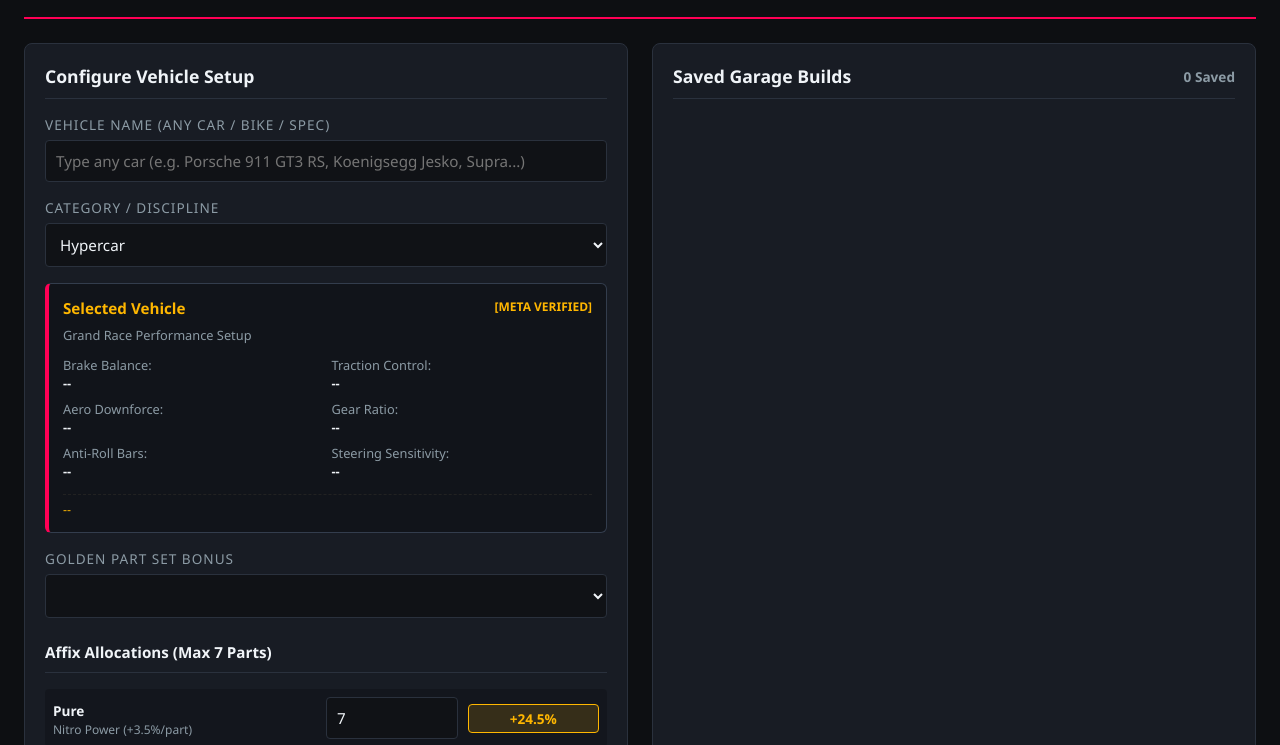
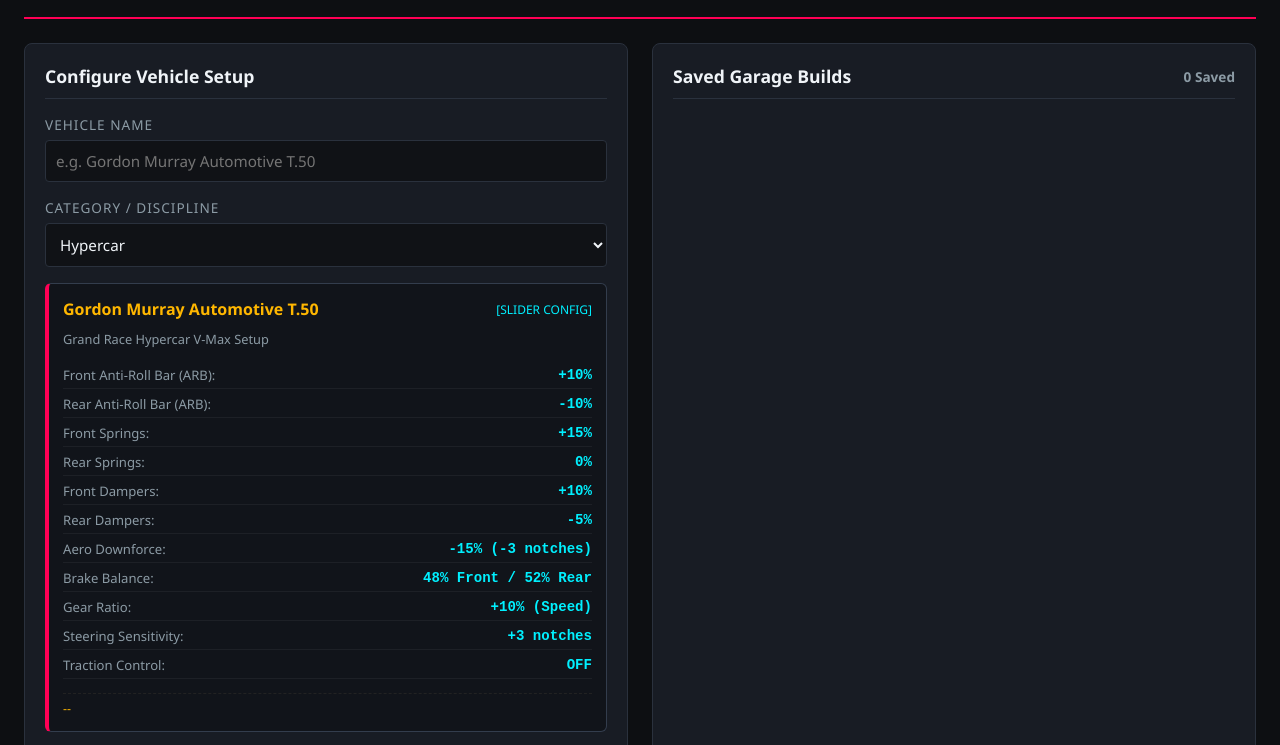
Before and after one commit to pappylicks/motorfestlab, a website: page public/index.html in a window 1280 px wide. Shown: the part 81-826 px from the top of the page. Drawn offline with Linux system fonts and the light colour scheme; no server answers.

Commit message:
Update title and settings for Slider Pro

```diff
--- a/public/index.html
+++ b/public/index.html
@@ -3,7 +3,7 @@
 <head>
   <meta charset="UTF-8" />
   <meta name="viewport" content="width=device-width, initial-scale=1.0" />
-  <title>Motorfest Build Lab & Universal Pro Settings</title>
+  <title>Motorfest Build Lab & Slider Pro Settings</title>
   <style>
     :root {
       --bg: #0d0f12;
@@ -11,6 +11,7 @@
       --border: #2a313d;
       --accent: #ff0055;
       --accent-gold: #ffb700;
+      --accent-cyan: #00f0ff;
       --text: #f0f4f8;
       --text-muted: #8c9ba5;
     }
@@ -105,7 +106,7 @@
 
     button:hover { opacity: 0.9; }
 
-    /* Universal Pro Settings Card Box */
+    /* Slider Bar Specific Styles */
     .pro-box {
       background: #11141a;
       border: 1px solid #333d4d;
@@ -114,32 +115,24 @@
       border-radius: 6px;
       display: flex;
       flex-direction: column;
-      gap: 8px;
+      gap: 10px;
     }
 
-    .pro-title {
-      font-size: 0.95rem;
-      font-weight: bold;
-      color: var(--accent-gold);
+    .slider-row {
       display: flex;
       justify-content: space-between;
+      align-items: center;
+      font-size: 0.82rem;
+      padding: 4px 0;
+      border-bottom: 1px solid rgba(255,255,255,0.05);
     }
 
-    .pro-grid {
-      display: grid;
-      grid-template-columns: 1fr 1fr;
-      gap: 8px;
-      font-size: 0.8rem;
-      margin-top: 4px;
-    }
-
-    .pro-item span {
-      color: var(--text-muted);
-      display: block;
-    }
-
-    .pro-item strong {
-      color: var(--text);
+    .slider-row span { color: var(--text-muted); }
+    .slider-val {
+      font-weight: bold;
+      color: var(--accent-cyan);
+      font-family: monospace;
+      font-size: 0.88rem;
     }
 
     .build-list { display: flex; flex-direction: column; gap: 12px; }
@@ -175,20 +168,20 @@
   <header>
     <div>
       <h1>Motorfest Build Lab</h1>
-      <div class="subtitle">Universal Vehicle Meta & Pro Settings Engine</div>
+      <div class="subtitle">Exact Percentage Slider Bars & Pro Settings</div>
     </div>
-    <div class="stat-badge">All Vehicles Supported</div>
+    <div class="stat-badge">In-Game Slider Matcher</div>
   </header>
 
   <div class="grid">
 
-    <!-- LEFT: BUILD OPTIMIZER & UNIVERSAL PRO SETTINGS -->
+    <!-- LEFT: BUILD OPTIMIZER & SLIDER BARS -->
     <div class="card">
       <div class="card-title">Configure Vehicle Setup</div>
 
       <div class="form-group">
-        <label>Vehicle Name (Any Car / Bike / Spec)</label>
-        <input type="text" id="carName" placeholder="Type any car (e.g. Porsche 911 GT3 RS, Koenigsegg Jesko, Supra...)" oninput="fetchProSettings()" />
+        <label>Vehicle Name</label>
+        <input type="text" id="carName" placeholder="e.g. Gordon Murray Automotive T.50" oninput="fetchProSettings()" />
       </div>
 
       <div class="form-group">
@@ -201,29 +194,32 @@
           <option value="Drift">Drift</option>
           <option value="Alpha GP">Alpha GP</option>
           <option value="Rally Raid">Rally Raid / Off-Road</option>
-          <option value="Rally">Rally</option>
-          <option value="Dragster">Dragster</option>
         </select>
       </div>
 
-      <!-- UNIVERSAL PRO SETTINGS CARD -->
+      <!-- IN-GAME PRO SETTINGS SLIDERS CARD -->
       <div class="pro-box">
-        <div class="pro-title">
-          <span id="proCarName">Selected Vehicle</span>
-          <span id="proBadge" style="font-size:0.75rem; color: var(--accent-gold);">[META VERIFIED]</span>
+        <div style="display:flex; justify-content:space-between; align-items:center;">
+          <span id="proCarName" style="font-weight:bold; color:var(--accent-gold);">Gordon Murray Automotive T.50</span>
+          <span style="font-size:0.75rem; color:var(--accent-cyan);">[SLIDER CONFIG]</span>
         </div>
-        <div style="font-size:0.8rem; color:var(--text-muted);" id="proStyle">Grand Race Performance Setup</div>
+        <div style="font-size:0.8rem; color:var(--text-muted);" id="proStyle">Grand Race Hypercar V-Max Setup</div>
 
-        <div class="pro-grid">
-          <div class="pro-item"><span>Brake Balance:</span> <strong id="proBrake">--</strong></div>
-          <div class="pro-item"><span>Traction Control:</span> <strong id="proTC">--</strong></div>
-          <div class="pro-item"><span>Aero Downforce:</span> <strong id="proAero">--</strong></div>
-          <div class="pro-item"><span>Gear Ratio:</span> <strong id="proGears">--</strong></div>
-          <div class="pro-item"><span>Anti-Roll Bars:</span> <strong id="proARB">--</strong></div>
-          <div class="pro-item"><span>Steering Sensitivity:</span> <strong id="proSteer">--</strong></div>
+        <div style="display:flex; flex-direction:column; gap:2px; margin-top:4px;">
+          <div class="slider-row"><span>Front Anti-Roll Bar (ARB):</span> <div class="slider-val" id="barArbFront">+10%</div></div>
+          <div class="slider-row"><span>Rear Anti-Roll Bar (ARB):</span> <div class="slider-val" id="barArbRear">-10%</div></div>
+          <div class="slider-row"><span>Front Springs:</span> <div class="slider-val" id="barSpringFront">+15%</div></div>
+          <div class="slider-row"><span>Rear Springs:</span> <div class="slider-val" id="barSpringRear">0%</div></div>
+          <div class="slider-row"><span>Front Dampers:</span> <div class="slider-val" id="barDamperFront">+10%</div></div>
+          <div class="slider-row"><span>Rear Dampers:</span> <div class="slider-val" id="barDamperRear">-5%</div></div>
+          <div class="slider-row"><span>Aero Downforce:</span> <div class="slider-val" id="barAero">-15% (-3 notches)</div></div>
+          <div class="slider-row"><span>Brake Balance:</span> <div class="slider-val" id="barBrake">48% Front / 52% Rear</div></div>
+          <div class="slider-row"><span>Gear Ratio:</span> <div class="slider-val" id="barGears">+10% (Speed)</div></div>
+          <div class="slider-row"><span>Steering Sensitivity:</span> <div class="slider-val" id="barSteer">+3 notches</div></div>
+          <div class="slider-row"><span>Traction Control:</span> <div class="slider-val" id="barTC">OFF</div></div>
         </div>
 
-        <div style="font-size:0.78rem; color: var(--accent-gold); margin-top: 6px; border-top:1px dashed #222; padding-top:6px;" id="proTips">
+        <div style="font-size:0.78rem; color: var(--accent-gold); margin-top: 4px; border-top:1px dashed #222; padding-top:6px;" id="proTips">
           --
         </div>
       </div>
@@ -255,7 +251,7 @@
 
       <div class="form-group">
         <label>Personal Garage Notes</label>
-        <textarea id="notes" rows="2" placeholder="e.g. Excellent rotation through hairpins; top speed 420 km/h in slipstream"></textarea>
+        <textarea id="notes" rows="2" placeholder="e.g. Set ARB Front +10% and Rear -10% for Grand Race stability"></textarea>
       </div>
 
       <button onclick="saveBuild()">Save Vehicle Build</button>
@@ -292,15 +288,14 @@
       calculateStats();
       loadBuilds();
 
-      // Default car setup on page load
-      document.getElementById('carName').value = 'Porsche 911 GT3 RS';
+      document.getElementById('carName').value = 'Gordon Murray Automotive T.50';
       fetchProSettings();
     }
 
     async function fetchProSettings() {
       clearTimeout(debounceTimer);
       debounceTimer = setTimeout(async () => {
-        const car = document.getElementById('carName').value || 'Selected Vehicle';
+        const car = document.getElementById('carName').value || 'Gordon Murray Automotive T.50';
         const category = document.getElementById('category').value;
 
         const res = await fetch(`/api/pro-settings?car=${encodeURIComponent(car)}&category=${encodeURIComponent(category)}`);
@@ -308,16 +303,19 @@
         const data = json.data;
 
         document.getElementById('proCarName').textContent = data.carName;
-        document.getElementById('proBadge').textContent = json.foundExact ? '[EXACT META MATCH]' : '[DYNAMIC CLASS META]';
-        document.getElementById('proBadge').style.color = json.foundExact ? 'var(--accent-gold)' : '#00f0ff';
         document.getElementById('proStyle').textContent = data.racingStyle;
 
-        document.getElementById('proBrake').textContent = data.settings.brakeBalance;
-        document.getElementById('proTC').textContent = data.settings.tractionControl;
-        document.getElementById('proAero').textContent = data.settings.aeroDownforce;
-        document.getElementById('proGears').textContent = data.settings.gearRatio;
-        document.getElementById('proARB').textContent = data.settings.arbFrontRear;
-        document.getElementById('proSteer').textContent = data.settings.steeringSensitivity;
+        document.getElementById('barArbFront').textContent = data.sliders.arbFront;
+        document.getElementById('barArbRear').textContent = data.sliders.arbRear;
+        document.getElementById('barSpringFront').textContent = data.sliders.springFront;
+        document.getElementById('barSpringRear').textContent = data.sliders.springRear;
+        document.getElementById('barDamperFront').textContent = data.sliders.damperFront;
+        document.getElementById('barDamperRear').textContent = data.sliders.damperRear;
+        document.getElementById('barAero').textContent = data.sliders.aeroDownforce;
+        document.getElementById('barBrake').textContent = data.sliders.brakeBalance;
+        document.getElementById('barGears').textContent = data.sliders.gearRatio;
+        document.getElementById('barSteer').textContent = data.sliders.steeringSensitivity;
+        document.getElementById('barTC').textContent = data.sliders.tractionControl;
 
         document.getElementById('proTips').textContent = `Pro Tip: ${data.metaTips}`;
       }, 200);
```
